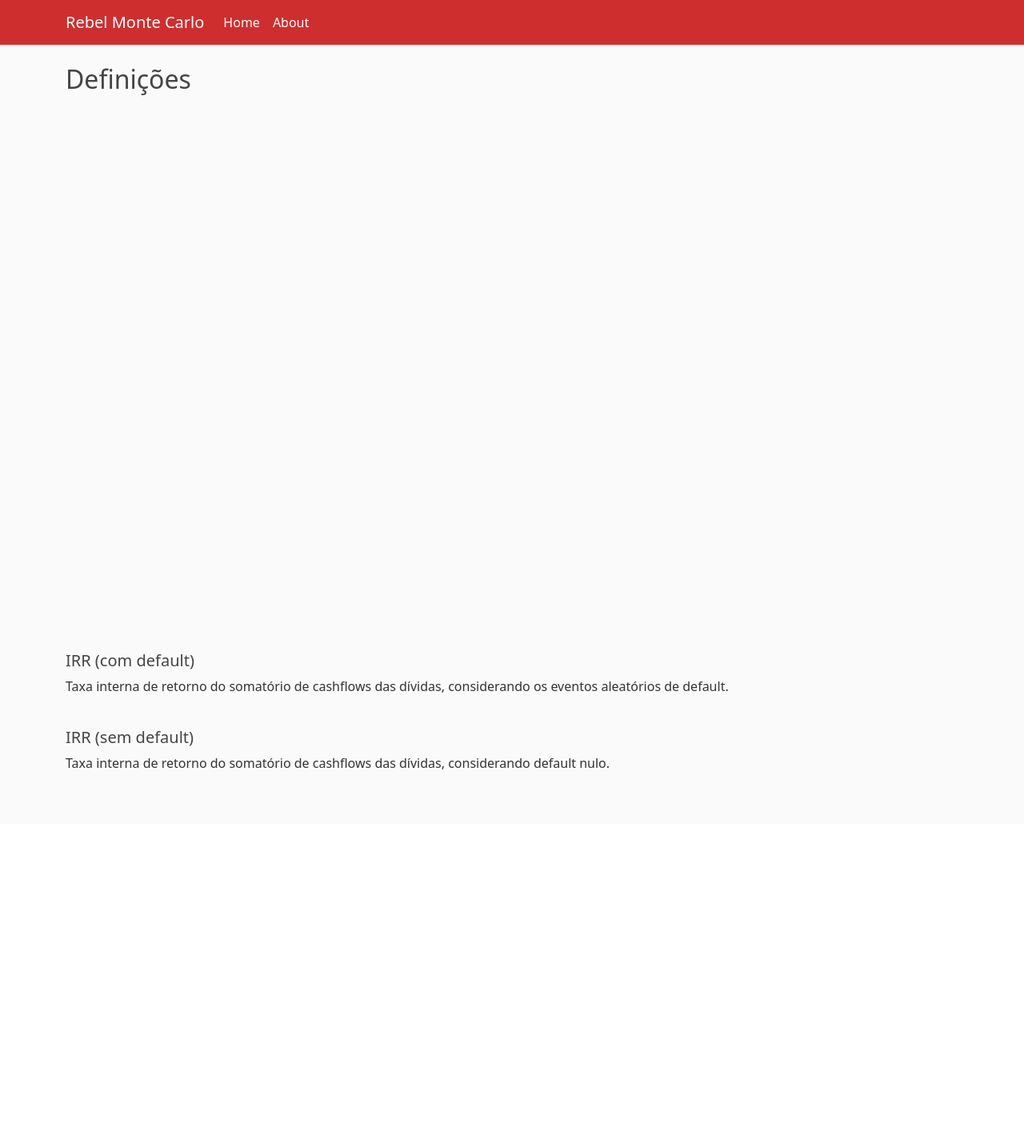
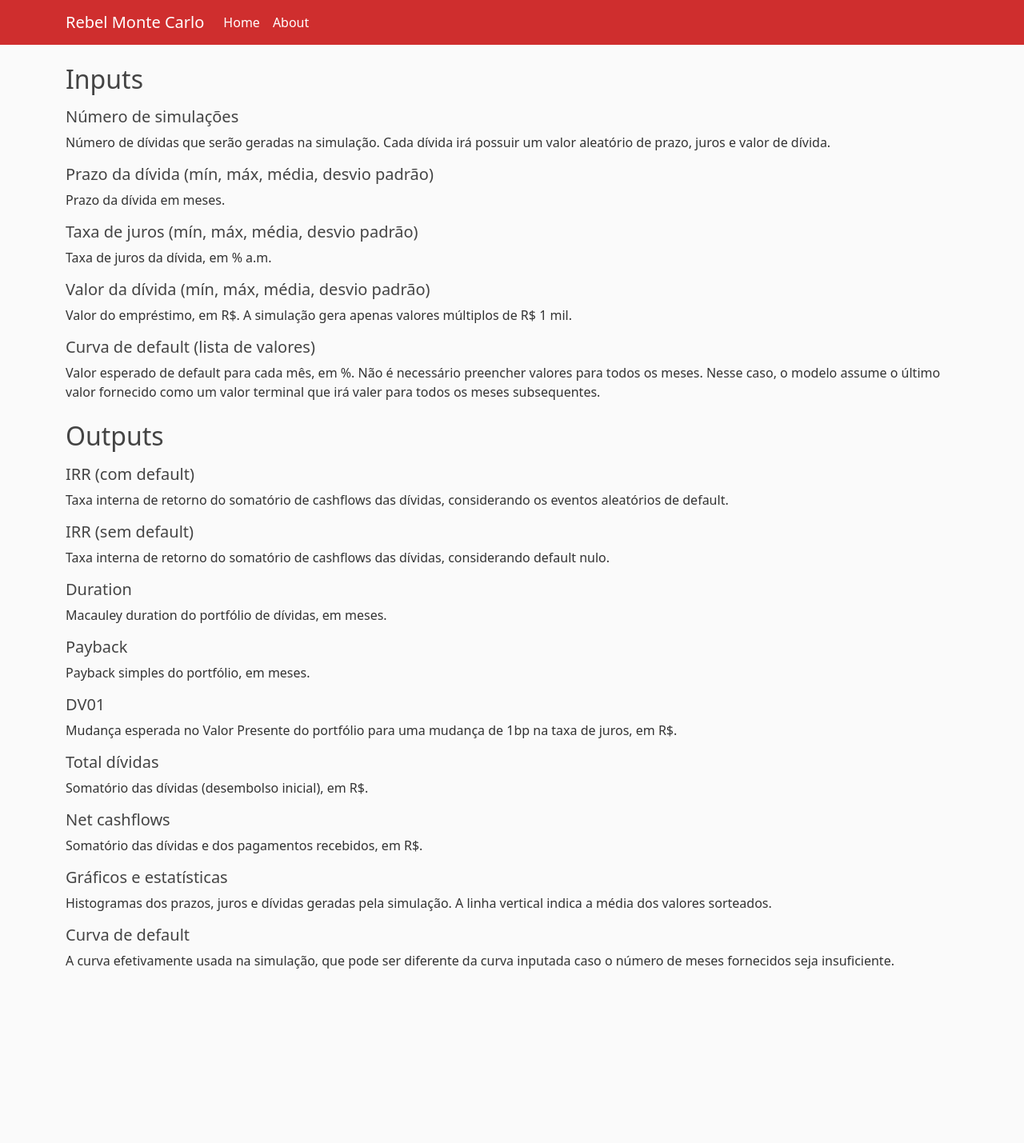
Before and after one commit to tkgs/Rebel_MonteCarlo, a Flask app: page /about in a window 1280 px wide. Shown: the whole page at 80% size. Before the commit the page ends 962 px from the top, so only its background shows below. Run offline with Flask 2, Linux system fonts and the light colour scheme.

Commit message:
Added description links and minor css chances

```diff
--- a/Rebel_MonteCarlo/static/main.css
+++ b/Rebel_MonteCarlo/static/main.css
@@ -40,10 +40,6 @@ h1, h2, h3, h4, h5, h6 {
 a.article-title:hover {
   color: #428bca;
   text-decoration: none;
-}
-
-.article-content {
-  white-space: pre-line;
 }
 
 .article-img {
@@ -92,5 +88,5 @@ a {
 a:hover {color: inherit;}
 
 .anchor {
-    padding-top: 50px;
+    padding-top: 60px;
 }
--- a/Rebel_MonteCarlo/templates/about.html
+++ b/Rebel_MonteCarlo/templates/about.html
@@ -1,14 +1,37 @@
 {% extends "layout.html" %}
 {% block content %}
-    <a name="about"><h2>Definições</h2></a>
-    <br><br><br><br><br><br><br><br><br><br><br><br><br><br><br><br><br><br><br><br><br><br><br><br><br><br><br>
-    <p class="article-content">
-        <h5><a class="anchor" name="irr">IRR (com default)</a></h5>
+    <h2>Inputs</h2>
+    <p><h5><a class="anchor" name="num_sim">Número de simulações</a></h5>
+        Número de dívidas que serão geradas na simulação. Cada dívida irá possuir um valor aleatório de prazo, juros e valor de dívida.
+    <p><h5><a class="anchor" name="prazo">Prazo da dívida (mín, máx, média, desvio padrão)</a></h5>
+        Prazo da dívida em meses.
+    <p><h5><a class="anchor" name="juros">Taxa de juros (mín, máx, média, desvio padrão)</a></h5>
+        Taxa de juros da dívida, em % a.m.
+    <p><h5><a class="anchor" name="divida">Valor da dívida (mín, máx, média, desvio padrão)</a></h5>
+        Valor do empréstimo, em R$. A simulação gera apenas valores múltiplos de R$ 1 mil.
+    <p><h5><a class="anchor" name="curva_default_input">Curva de default (lista de valores)</a></h5>
+        Valor esperado de default para cada mês, em %. Não é necessário preencher valores para todos os meses. Nesse caso, o modelo assume o último valor fornecido como um valor terminal que irá valer para todos os meses subsequentes.
+
+    <br><br>
+
+    <h2>Outputs</h2>
+    <p><h5><a class="anchor" name="irr">IRR (com default)</a></h5>
         Taxa interna de retorno do somatório de cashflows das dívidas, considerando os eventos aleatórios de default.
-    <p class="article-content">
-        <h5><a class="anchor" name="irr_semdefault">IRR (sem default)</a></h5>
+    <p><h5><a class="anchor" name="irr_semdefault">IRR (sem default)</a></h5>
         Taxa interna de retorno do somatório de cashflows das dívidas, considerando default nulo.
-    <p class="article-content">
-
-    </p>
+    <p><h5><a class="anchor" name="duration">Duration</a></h5>
+        Macauley duration do portfólio de dívidas, em meses.
+    <p><h5><a class="anchor" name="payback">Payback</a></h5>
+        Payback simples do portfólio, em meses.
+    <p><h5><a class="anchor" name="dv01">DV01</a></h5>
+        Mudança esperada no Valor Presente do portfólio para uma mudança de 1bp na taxa de juros, em R$.
+    <p><h5><a class="anchor" name="total_dividas">Total dívidas</a></h5>
+        Somatório das dívidas (desembolso inicial), em R$.
+    <p><h5><a class="anchor" name="net_cashflows">Net cashflows</a></h5>
+        Somatório das dívidas e dos pagamentos recebidos, em R$.
+    <p><h5><a class="anchor" name="graficos">Gráficos e estatísticas</a></h5>
+        Histogramas dos prazos, juros e dívidas geradas pela simulação. A linha vertical indica a média dos valores sorteados.
+    <p><h5><a class="anchor" name="curva_default">Curva de default</a></h5>
+        A curva efetivamente usada na simulação, que pode ser diferente da curva inputada caso o número de meses fornecidos seja insuficiente.
+    <br><br><br><br><br><br><br><br><br><br>
 {% endblock content %}
```
Also changed, not shown: Rebel_MonteCarlo/templates/home.html (+14 -14 lines).
